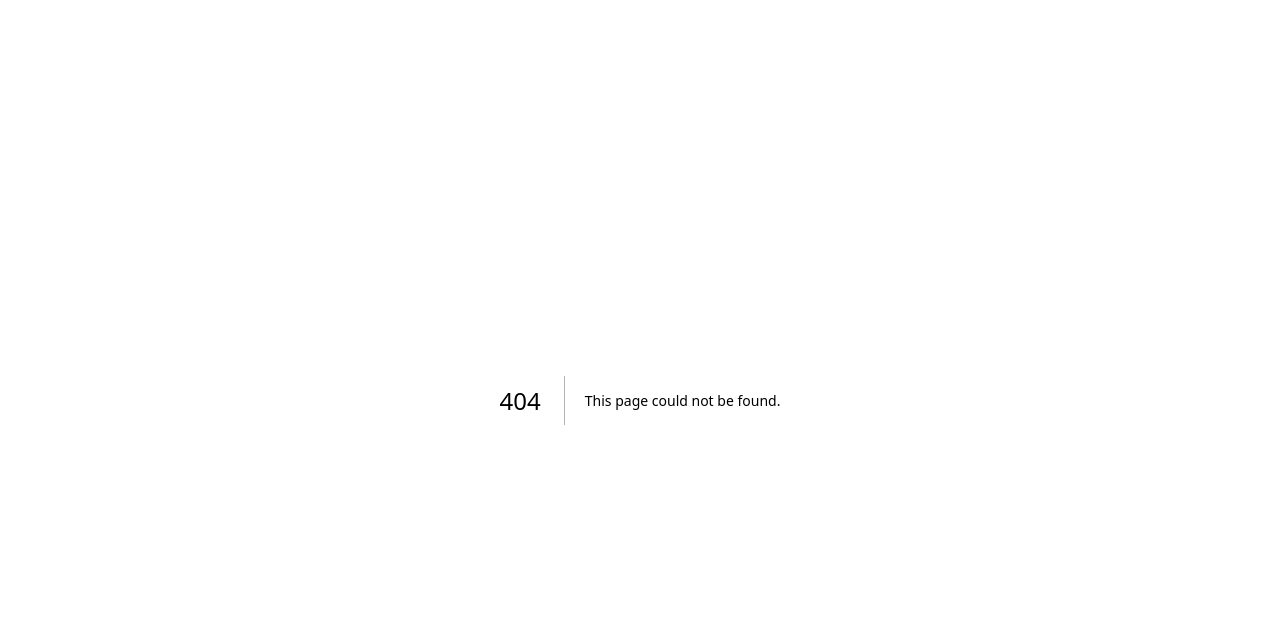
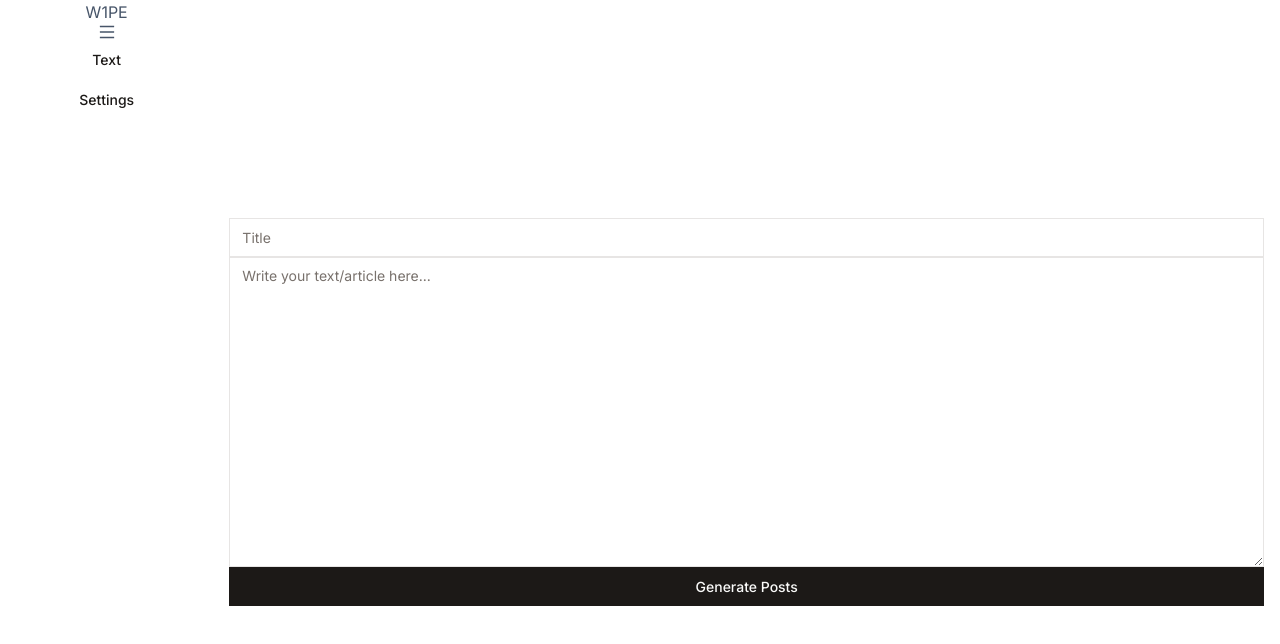
Before and after one commit to tee-jagz/w1pe, a Next.js app in the folder client/w1pe/: page /dashboard in a window 1280 px wide. Before the commit this address had no page. Shown: the top 644 px of the page. Built offline with nearby package versions, Linux system fonts and the light colour scheme; no server answers.

Commit message:
client: added login and signup pages with base logic

```diff
--- /dev/null
+++ b/client/w1pe/app/(routes)/(app)/dashboard/page.tsx
@@ -0,0 +1,44 @@
+'use client';
+import { Button } from '@/components/ui/button';
+import { Textarea } from '@/components/ui/textarea';
+import { Input } from '@/components/ui/input';
+import { Form } from '@/components/ui/form';
+import { SyncOutlined } from '@ant-design/icons';
+
+import { useEffect, useState } from 'react';
+
+
+export default function Dashboard() {
+  const [generating, setGenerating] = useState(false);
+
+  useEffect(() => {
+    fetch('http://127.0.0.1:8000/users', {
+      method: 'GET',
+      headers: {
+        'Authorization': `Bearer ${localStorage.getItem('access_token')}`
+      }
+    })
+    .then(response => response.json())
+    .then(data => console.log(data))
+    .catch(error => console.log(error));
+  }
+  , []);
+
+
+  return (
+    <main className="flex min-h-screen flex-col h-full pt-6 pr-4 pl-4 items-center justify-between">
+      <div className='w-full h-1/4 flex flex-col justify-around'>
+      </div>
+      <div className='w-full h-1/2 flex flex-col justify-around'>
+        <Form>
+          <Input placeholder='Title'></Input>
+          <Textarea placeholder='Write your text/article here...' className='h-5/6'></Textarea>
+          <Button>Generate Posts {generating ? <SyncOutlined className='ml-2' spin/> : null}</Button>
+        </Form>
+      </div>
+      <div className='w-full h-1/4 flex flex-col justify-around'>
+
+      </div>
+    </main>
+  );
+}
--- /dev/null
+++ b/client/w1pe/app/(routes)/(app)/layout.tsx
@@ -0,0 +1,18 @@
+"use client";
+
+import Sidebar from "./sidebar";
+
+export default function MainLayout({
+    children,
+  }: Readonly<{
+    children: React.ReactNode;
+  }>) {
+    return (
+        <main className="flex min-h-[500px] h-dvh flex-row items-center justify-between">
+            <Sidebar />
+            <div className="w-5/6 h-full">
+            {children}
+            </div>
+        </main>
+    );
+    }
--- /dev/null
+++ b/client/w1pe/app/(routes)/(app)/sidebar.tsx
@@ -0,0 +1,20 @@
+"use client";
+import { MenuOutlined } from "@ant-design/icons";
+
+import Link from "next/link";
+import { Button } from "@/components/ui/button";
+
+export default function Sidebar() {
+    return (
+        <aside className="flex flex-col items-center justify-start w-1/6  h-full bg-red-0 text-slate-600">
+            <div className="flex flex-col items-center">
+                <Link href='/'>W1PE</Link>
+                <MenuOutlined />
+            </div>
+            <nav className="flex flex-col items-center">
+                <Link href='#'><Button variant="link">Text</Button></Link>
+                <Link href='#'><Button variant="link">Settings</Button></Link>
+            </nav>
+        </aside>
+    );
+    }
--- a/client/w1pe/app/(routes)/(main)/(home)/page.tsx
+++ b/client/w1pe/app/(routes)/(main)/(home)/page.tsx
@@ -58,9 +58,14 @@ export default function Home() {
 
 
   function onSubmit(values: z.infer<typeof formSchema>) {
-    fetch(`http://127.0.0.1:8000/users/checkemail?email=${values.email}`)
+    localStorage.setItem('email', values.email.toLowerCase());
+    fetch(`http://127.0.0.1:8000/users/checkemail?email=${values.email.toLowerCase()}`)
     .then((response) =>
-    {response.status == 404 ? router.push('/signup') : response.status == 200 ? router.push('/login'): response.json()}).then((data) => {
+    {response.status == 404 ?
+      router.push('/signup') :
+      response.status == 200 ?
+      router.push(`/login`) :
+      response.json()}).then((data) => {
       console.log(data);
     }).catch((error) => {
       console.error('Error:', error
--- a/client/w1pe/app/(routes)/(main)/headNav.tsx
+++ b/client/w1pe/app/(routes)/(main)/headNav.tsx
@@ -9,7 +9,7 @@ export default function HeadNav() {
     <head className="flex flex-row justify-between align-middle items-center pr-16 pl-10 pt-2.5 pb-2.5 m-0 fixed top-0 w-dvw">
     <Link href="/"><h1>W1PE</h1></Link>
     <div className="flex flex-row justify-between">
-      <nav className="w-40 h-[100%] flex flex-row items-center justify-around ">
+      <nav className="w-40 h-[100%] flex flex-row justify-around ">
         <Button variant={"link"}>Billing</Button>
         <Button variant={"link"}>Library</Button>
       </nav>
--- a/client/w1pe/app/(routes)/(main)/login/page.tsx
+++ b/client/w1pe/app/(routes)/(main)/login/page.tsx
@@ -4,6 +4,7 @@ import { useState, useEffect } from "react";
 import { z } from "zod";
 import { useForm } from "react-hook-form";
 import { zodResolver } from "@hookform/resolvers/zod";
+import { useRouter, useSearchParams } from "next/navigation";
 
 import { Button } from "@/components/ui/button";
 import {
@@ -33,10 +34,13 @@ const formSchema = z.object({
 });
 
 export default function Login() {
+    const router = useRouter();
+    const searchParams = useSearchParams();
+    const email = localStorage.getItem('email');
     const form = useForm({
         resolver: zodResolver(formSchema),
         defaultValues: {
-            email: "",
+            email: email ? email : "",
             password: "",
         },
     });
@@ -48,15 +52,22 @@ export default function Login() {
     function onSubmit(values) {
         formData.append('username', values.email.toLowerCase());
         formData.append('password', values.password);
+
+
+
         fetch('http://127.0.0.1:8000/login/', {
             method: 'POST',
             body: formData
         })
         .then(response => response.json())
         .then(data => {
+            if (data.access_token){
             localStorage.setItem('access_token', data.access_token);
-            form.reset();
-            console.log(data)})
+            router.push('/dashboard');
+        }   else {
+            console.log(data)
+        }
+        })
         .catch(error => console.log(error));
     }
 
--- a/client/w1pe/app/(routes)/(main)/signup/page.tsx
+++ b/client/w1pe/app/(routes)/(main)/signup/page.tsx
@@ -36,13 +36,14 @@ const formSchema = z.object({
 
 
 export default function SignUp() {
+    const email = localStorage.getItem('email');
     const form = useForm({
         resolver: zodResolver(formSchema),
         defaultValues: {
         firstname: "",
         lastname: "",
         username: "",
-        email: "",
+        email: email ? email : "",
         password: "",
         confirmPassword: "",
         },
--- a/client/w1pe/app/layout.tsx
+++ b/client/w1pe/app/layout.tsx
@@ -20,7 +20,7 @@ export default function RootLayout({
       <body className={inter.className}>
       <ThemeProvider
             attribute="class"
-            defaultTheme="dark"
+            defaultTheme="light"
             enableSystem
             disableTransitionOnChange
           >
--- /dev/null
+++ b/client/w1pe/components/ui/textarea.tsx
@@ -0,0 +1,24 @@
+import * as React from "react"
+
+import { cn } from "@/lib/utils"
+
+export interface TextareaProps
+  extends React.TextareaHTMLAttributes<HTMLTextAreaElement> {}
+
+const Textarea = React.forwardRef<HTMLTextAreaElement, TextareaProps>(
+  ({ className, ...props }, ref) => {
+    return (
+      <textarea
+        className={cn(
+          "flex min-h-[80px] w-full rounded-md border border-input bg-background px-3 py-2 text-sm ring-offset-background placeholder:text-muted-foreground focus-visible:outline-none focus-visible:ring-2 focus-visible:ring-ring focus-visible:ring-offset-2 disabled:cursor-not-allowed disabled:opacity-50",
+          className
+        )}
+        ref={ref}
+        {...props}
+      />
+    )
+  }
+)
+Textarea.displayName = "Textarea"
+
+export { Textarea }
```
